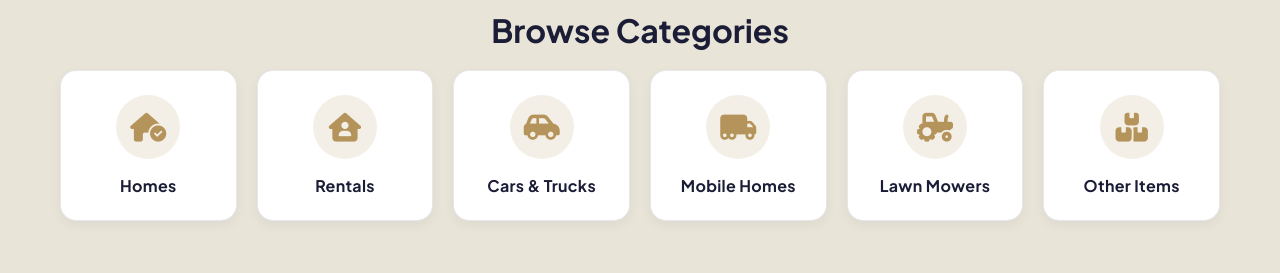
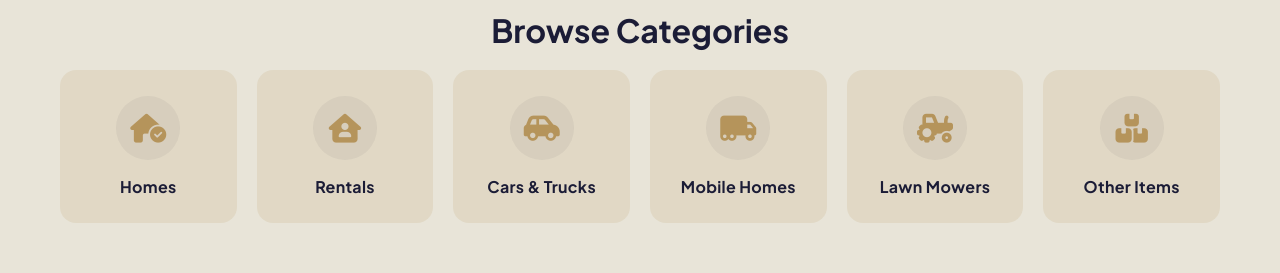
Before and after one commit to dphung88/real-estate-marketplace, a Next.js app: page / in a window 1280 px wide. Shown: the part 610-883 px from the top of the page. Built offline with nearby package versions, Linux system fonts and the light colour scheme.

Commit message:
Restore original category button color tone and fix CSS syntax

```diff
--- a/app/globals.css
+++ b/app/globals.css
@@ -72,7 +72,7 @@ img { width: 100%; height: 100%; object-fit: cover; display: block; }
   flex-direction: column;
   align-items: center;
   justify-content: center;
-  background: white;
+  background: rgba(181, 148, 91, 0.15);
   border-radius: 16px;
   padding: 24px 16px;
   text-align: center;
@@ -80,20 +80,19 @@ img { width: 100%; height: 100%; object-fit: cover; display: block; }
   font-weight: 700;
   font-size: 1rem;
   transition: all 0.3s cubic-bezier(0.4, 0, 0.2, 1);
-  border: 1px solid rgba(27, 28, 54, 0.1);
-  box-shadow: 0 4px 12px rgba(0, 0, 0, 0.05);
+  border: 2px solid transparent;
 }
 .cat-card:hover {
   background: var(--color-dark);
-  color: var(--color-light);
-  border-color: var(--color-dark);
+  color: var(--color-accent);
+  border-color: var(--color-accent);
   transform: translateY(-8px);
   box-shadow: 0 12px 24px rgba(27, 28, 54, 0.15);
 }
 .cat-icon-wrapper {
   width: 64px;
   height: 64px;
-  background: rgba(181, 148, 91, 0.15);
+  background: rgba(27, 28, 54, 0.05);
   border-radius: 50%;
   display: flex;
   align-items: center;
```
